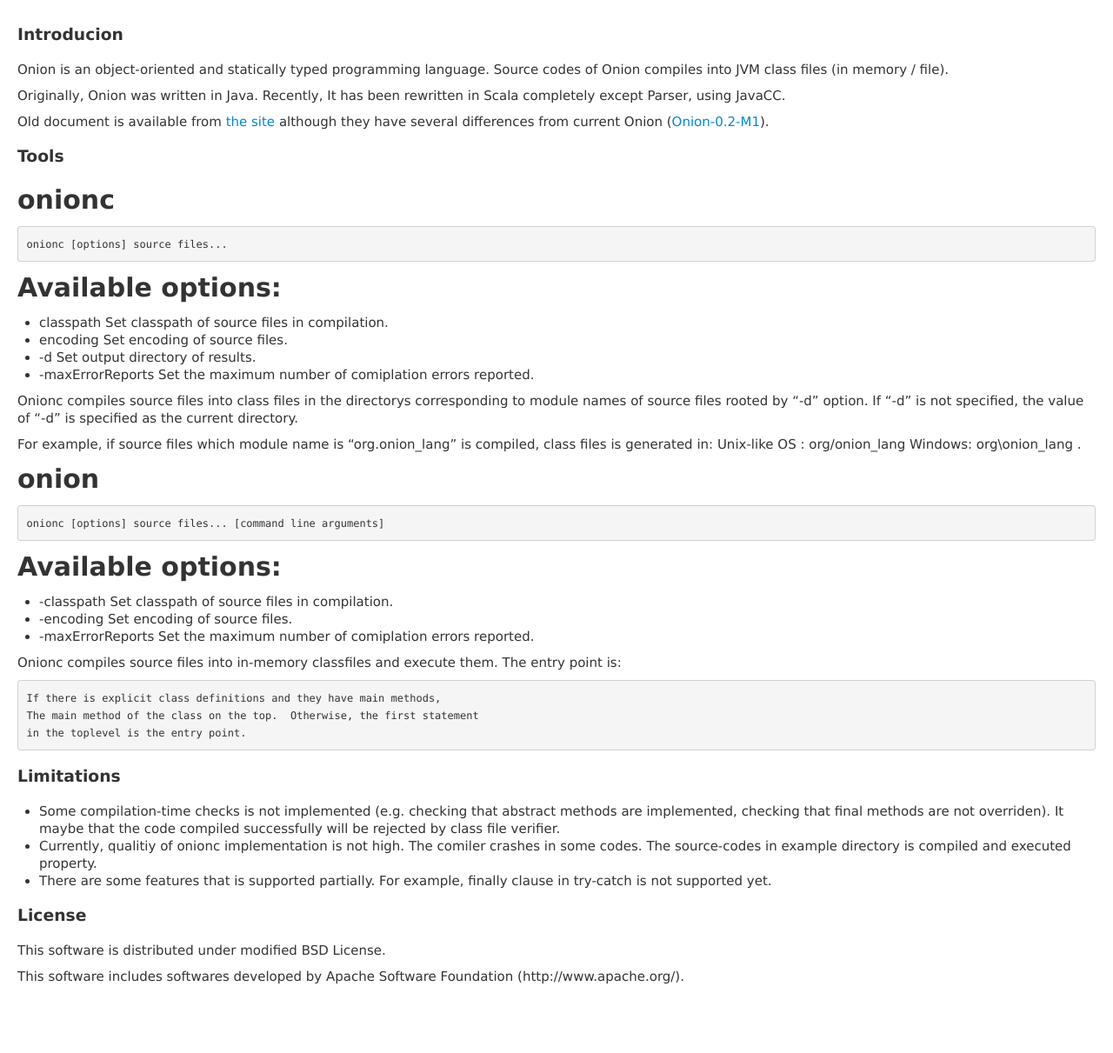
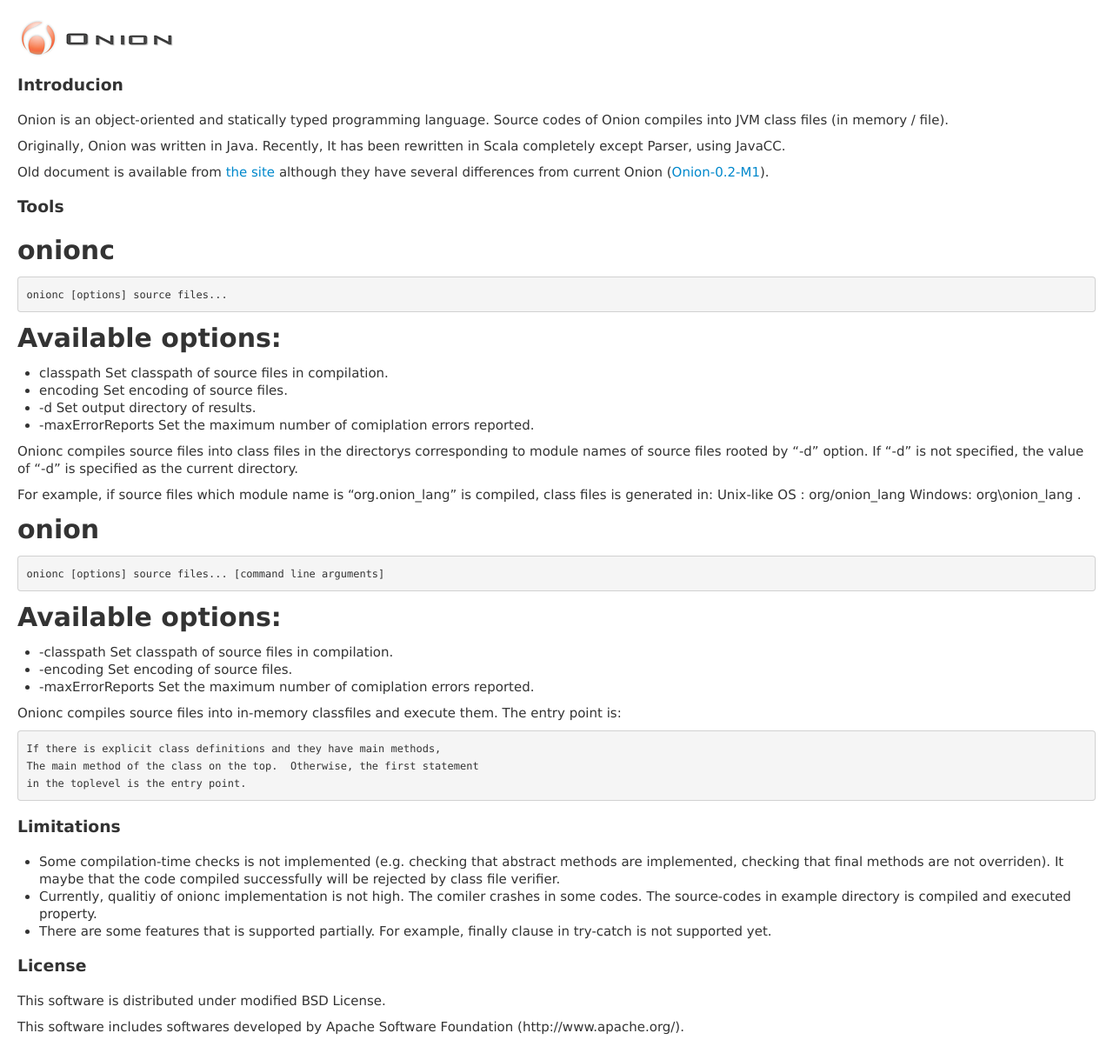
Before and after one commit to onion-lang/onion, a Jekyll site: the page built from index.md, in a window 1280 px wide. Shown: the whole page at 87% size. Built offline with Jekyll 4.4.1, drawn with Linux system fonts in a browser that asks for light colours; Markdown is read by kramdown in place of the engine named in the settings; before the commit the page ends 1153 px from its top, so only the background shows below that.

Commit message:
Add onion logo to index

```diff
--- a/index.md
+++ b/index.md
@@ -2,6 +2,10 @@
 title: Programming Language Onion
 layout: default
 ---
+<div class="messages">
+  <img src="img/onion.png" alt="Programming Language Onion">
+</div>
+
 # Introducion
 
 Onion is an object-oriented and statically typed programming language. Source
```
